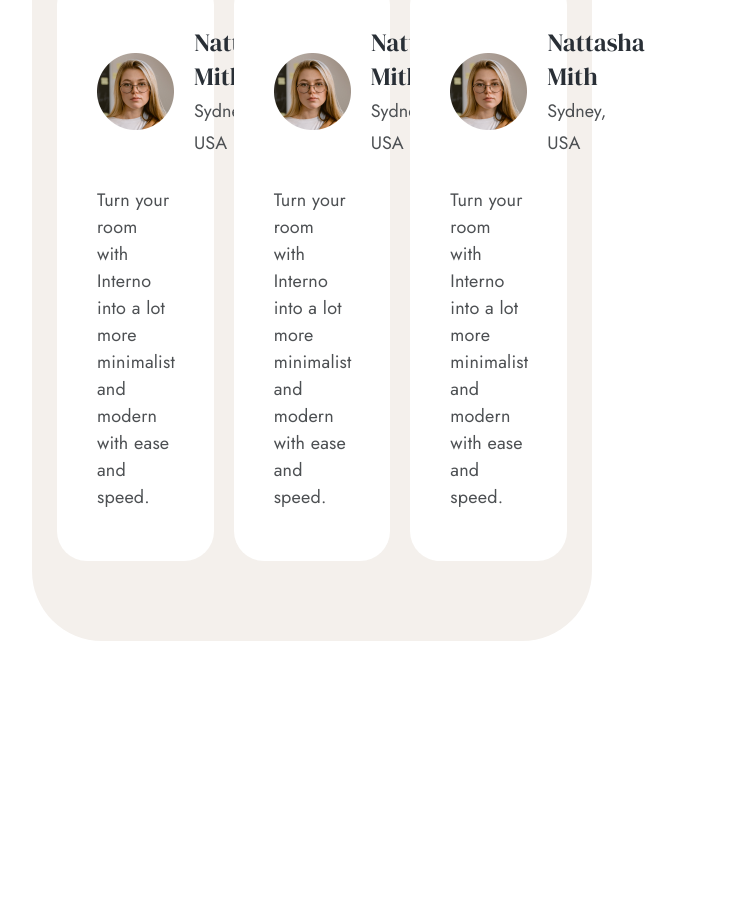
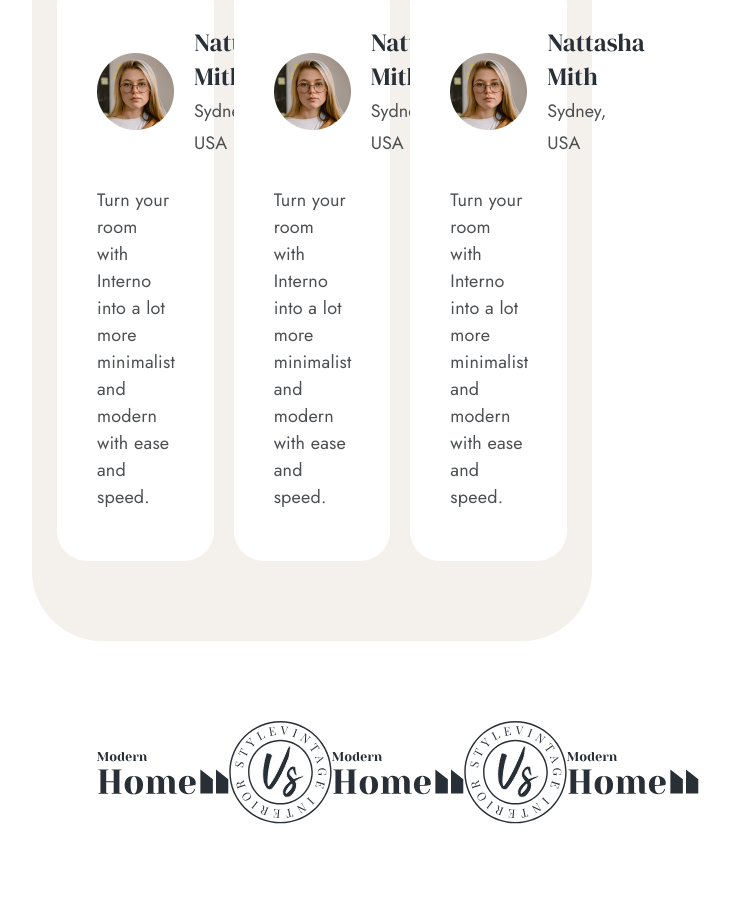
Before and after one commit to julesadikhanyan/interno, a plain HTML site: page index.html in a window 1280 px wide. Shown: the part 4460-5364 px from the top of the page, without its empty margins (328-1058 px from the left). Before the commit the page ends 5101 px from the top, so only its background shows below. Drawn offline with Linux system fonts and the light colour scheme.

Commit message:
Create partners container

```diff
--- a/index.html
+++ b/index.html
@@ -133,6 +133,13 @@
                 </ul>
             </div>
         </section>
+        <div class="main__section partners">
+            <img class="partners__image" src="img/partner-1.svg" alt="partner">
+            <img class="partners__image" src="img/partner-2.svg" alt="partner">
+            <img class="partners__image" src="img/partner-1.svg" alt="partner">
+            <img class="partners__image" src="img/partner-2.svg" alt="partner">
+            <img class="partners__image" src="img/partner-1.svg" alt="partner">
+        </div>
     </main>
 </body>
 </html>
--- a/style.css
+++ b/style.css
@@ -220,3 +220,10 @@
 .review__text {
     font-size: 18px;
 }
+
+.partners {
+    display: flex;
+    justify-content: space-between;
+    align-items: center;
+    padding: 80px 65px;
+}
```
Also changed, not shown: img/partner-1.svg (added), img/partner-2.svg (added).
